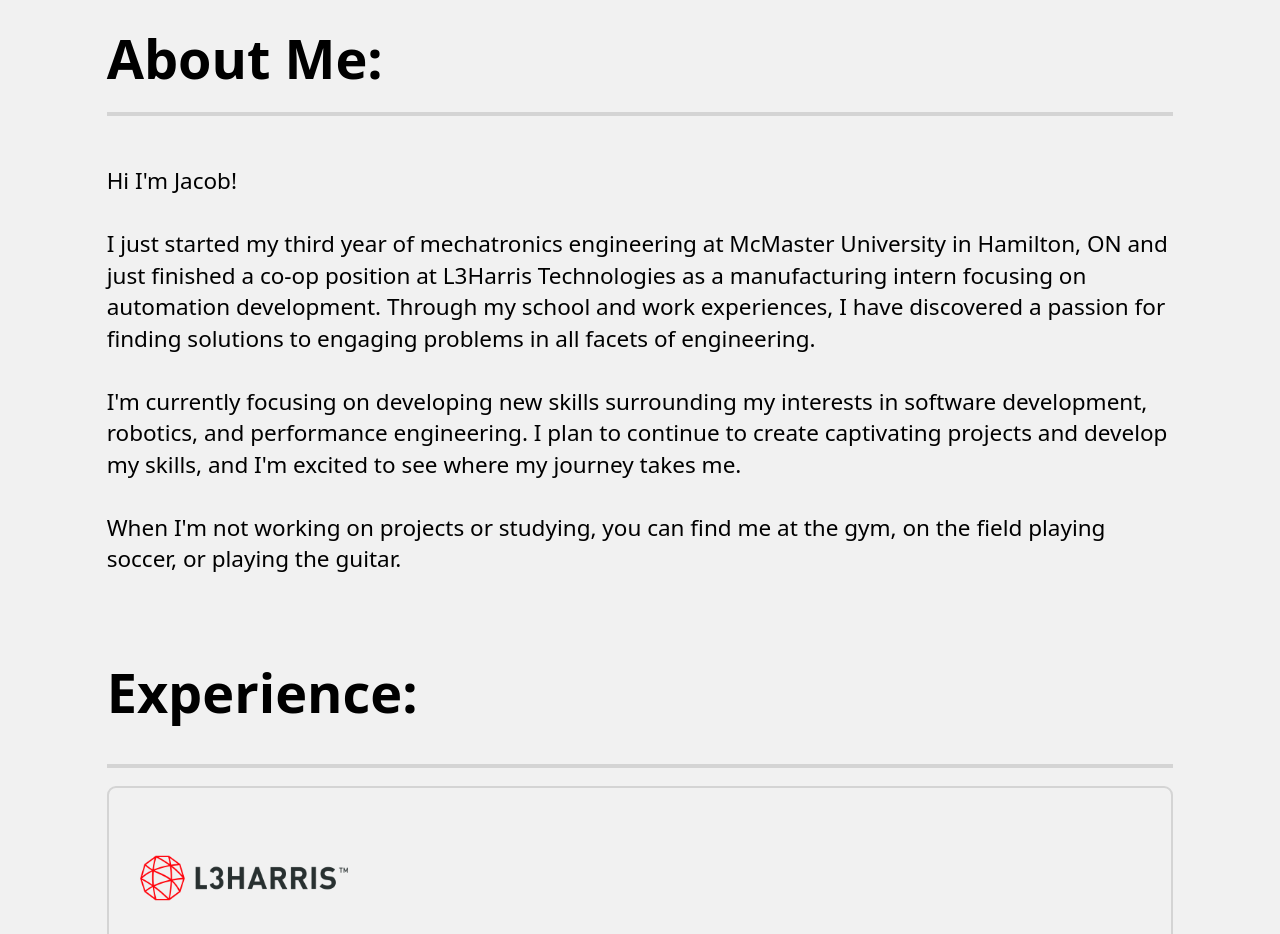
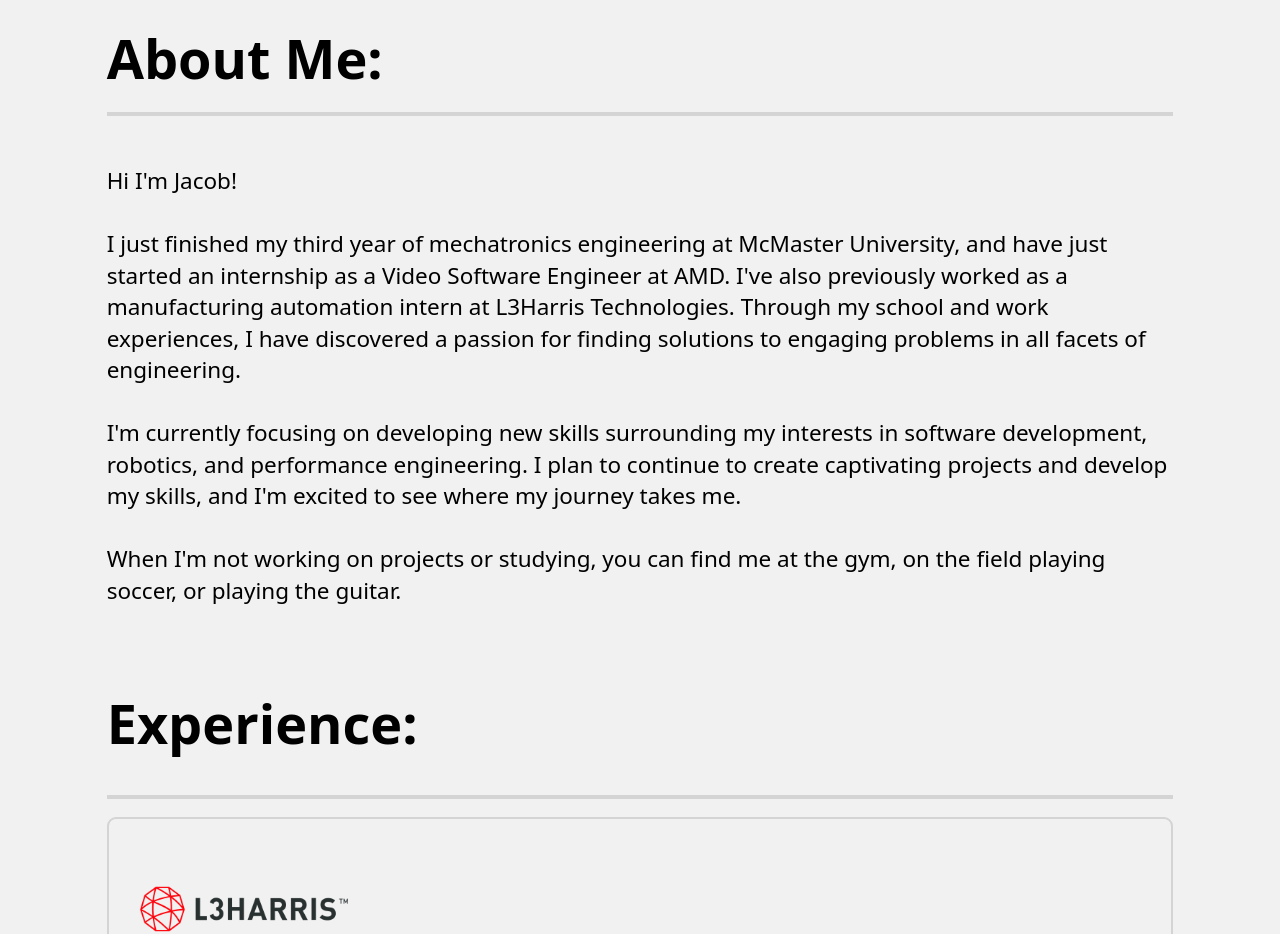
Before and after one commit to fostej26/fostej26.github.io, a React (Create React App) app: page / in a window 1280 px wide. Shown: the part 880-1814 px from the top of the page. Built offline with nearby package versions, Linux system fonts and the light colour scheme.

Commit message:
summer 2025 update pt1

```diff
--- a/src/App.js
+++ b/src/App.js
@@ -164,10 +164,10 @@ function App() {
                 <br/>
                 Hi I'm Jacob!
                 <br/><br/>
-                I just started my third year of mechatronics
-                engineering at McMaster University in Hamilton, ON and just
-                finished a co-op position at L3Harris
-                Technologies as a manufacturing intern focusing on automation development.
+                I just finished my third year of mechatronics
+                engineering at McMaster University, and have just started an internship
+                as a Video Software Engineer at AMD. I've also previously worked as a
+                manufacturing automation intern at L3Harris Technologies.
                 Through my school and work experiences, I have discovered a
                 passion for finding solutions to engaging problems in all facets
                 of engineering.
```
